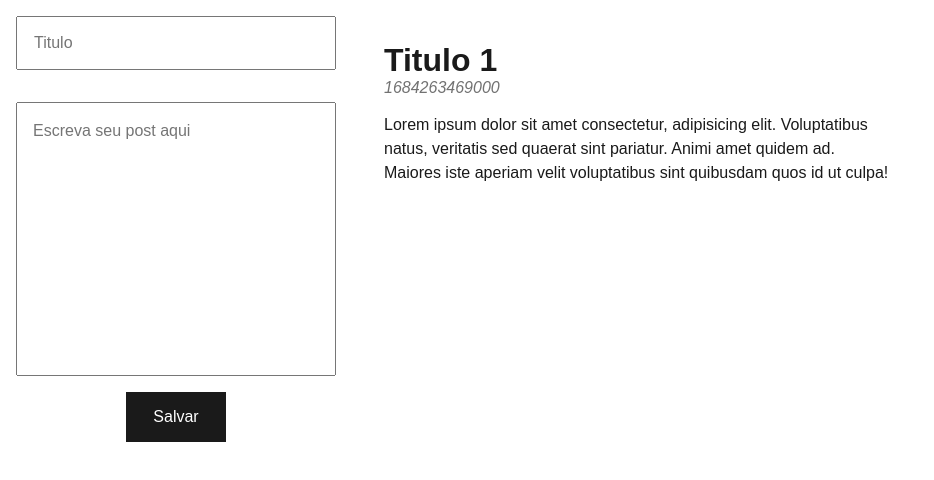
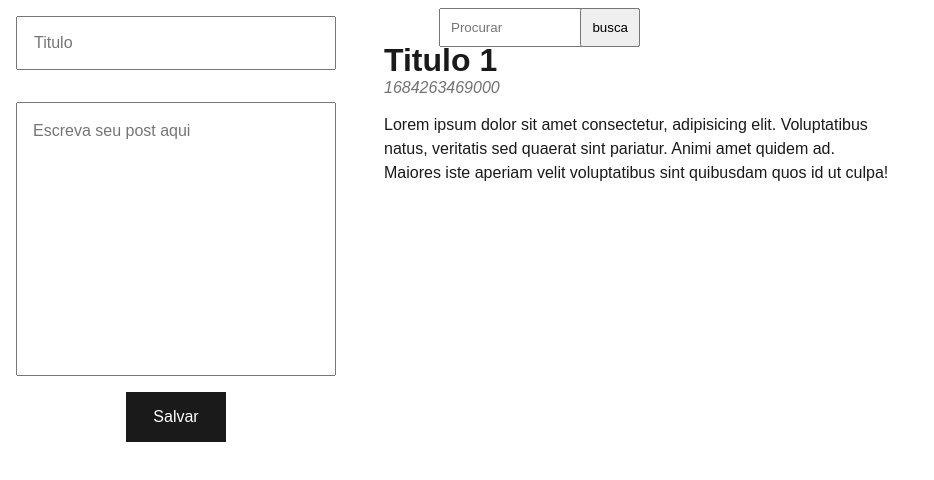
Before and after one commit to Mulleriano/blog, a Vue app: page / in a window 1280 px wide. Shown: the top 480 px of the page, without its empty margins (0-934 px from the left). Built offline with nearby package versions, Linux system fonts and the light colour scheme.

Commit message:
Inserindo funcionalidade de busca de posts

```diff
--- a/src/App.vue
+++ b/src/App.vue
@@ -15,7 +15,21 @@ export default {
         title: "",
         content: "",
       },
+      search: "",
     };
+  },
+  computed: {
+    filteredPosts() {
+      if(!this.search) return this.posts;
+
+      const listaFinal = [];
+      for (const post of this.posts) {
+        if(post.title.includes(this.search)) {
+          listaFinal.push(post);
+        }
+      }
+      return listaFinal;
+    }
   },
   methods: {
     handleSubmit(event) {
@@ -44,8 +58,11 @@ export default {
 <template>
   <header></header>
 
+  <input class="search" type="text" v-model="search" placeholder="Procurar">
+  <button class="search">busca</button>
+
   <div id="list-posts">
-    <div class="post" v-for="post in posts" :key="post.title">
+    <div class="post" v-for="post in filteredPosts" :key="post.title">
       <h3>{{ post.title }}</h3>
       <h4>{{ post.datetime }}</h4>
       <p>{{ post.content }}</p>
@@ -82,6 +99,12 @@ export default {
 </template>
 
 <style scoped>
+.search {
+  position: fixed;
+  right: 50%;
+  z-index: 1;
+  padding: 10px;
+}
 h3, h4, p, input, textarea {
   font-family: sans-serif;
   margin: 0;
```
